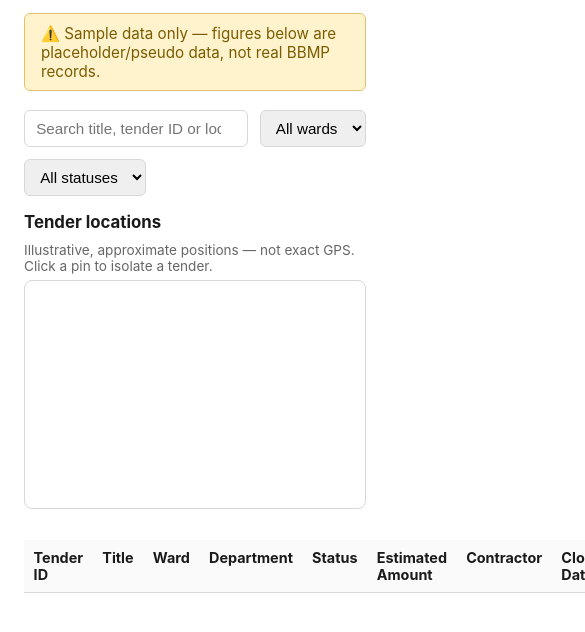
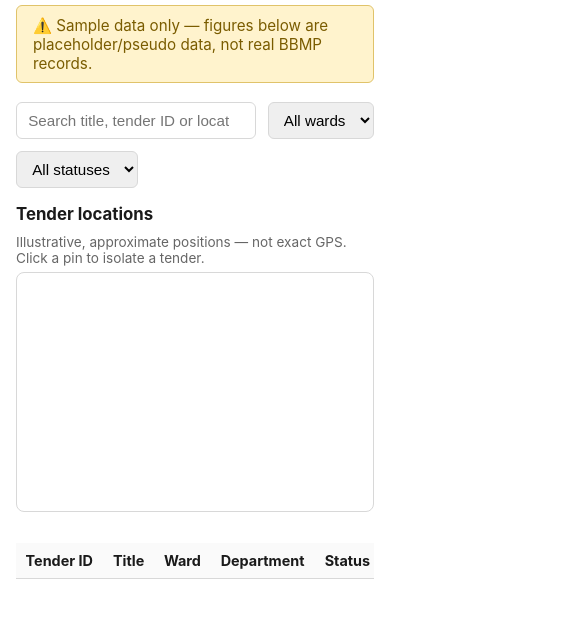
Before and after one commit to tuxerman/janaagraha-ped-workshop, a website: page dashboard/public/index.html in a window 390 px wide. Shown: the part 148-780 px from the top of the page, 585 px wide, since content can reach past the window. Drawn offline with Linux system fonts and the light colour scheme; no server answers.

Commit message:
Make dashboard map viewable on mobile
The tenders table (8 columns) had no scroll wrapper, so it forced
the whole page wider than the viewport on narrow screens and dragged
the map off-screen with it. Wrap the table in its own scrollable
container, contain page overflow, and enlarge map pins on touch
devices for easier tapping.

```diff
--- a/dashboard/public/index.html
+++ b/dashboard/public/index.html
@@ -37,6 +37,7 @@
     <div class="map-legend" id="map-legend"></div>
   </section>
 
+  <div class="table-scroll">
     <table id="tenders-table">
       <thead>
         <tr>
@@ -52,6 +53,7 @@
       </thead>
       <tbody id="tenders-body"></tbody>
     </table>
+  </div>
 
   <script src="/app.js"></script>
 </body>
--- a/dashboard/public/style.css
+++ b/dashboard/public/style.css
@@ -10,6 +10,10 @@
   box-sizing: border-box;
 }
 
+html, body {
+  overflow-x: hidden;
+}
+
 body {
   font-family: -apple-system, Segoe UI, Roboto, Helvetica, Arial, sans-serif;
   max-width: 1100px;
@@ -17,6 +21,12 @@ body {
   padding: 1.5rem;
   color: #1a1a1a;
   background: #fff;
+}
+
+@media (max-width: 600px) {
+  body {
+    padding: 1rem;
+  }
 }
 
 header h1 {
@@ -101,10 +111,17 @@ header h1 {
   stroke: #fff;
   stroke-width: 1.5;
   cursor: pointer;
+  r: 7px;
 }
 
 .map-pin:hover {
   stroke: #333;
+}
+
+@media (pointer: coarse) {
+  .map-pin {
+    r: 10px;
+  }
 }
 
 .map-legend {
@@ -129,8 +146,14 @@ header h1 {
   display: inline-block;
 }
 
+.table-scroll {
+  overflow-x: auto;
+  -webkit-overflow-scrolling: touch;
+}
+
 table {
   width: 100%;
+  min-width: 720px;
   border-collapse: collapse;
   font-size: 0.9rem;
 }
```
Lines whose indentation alone changed are shown as unchanged.
